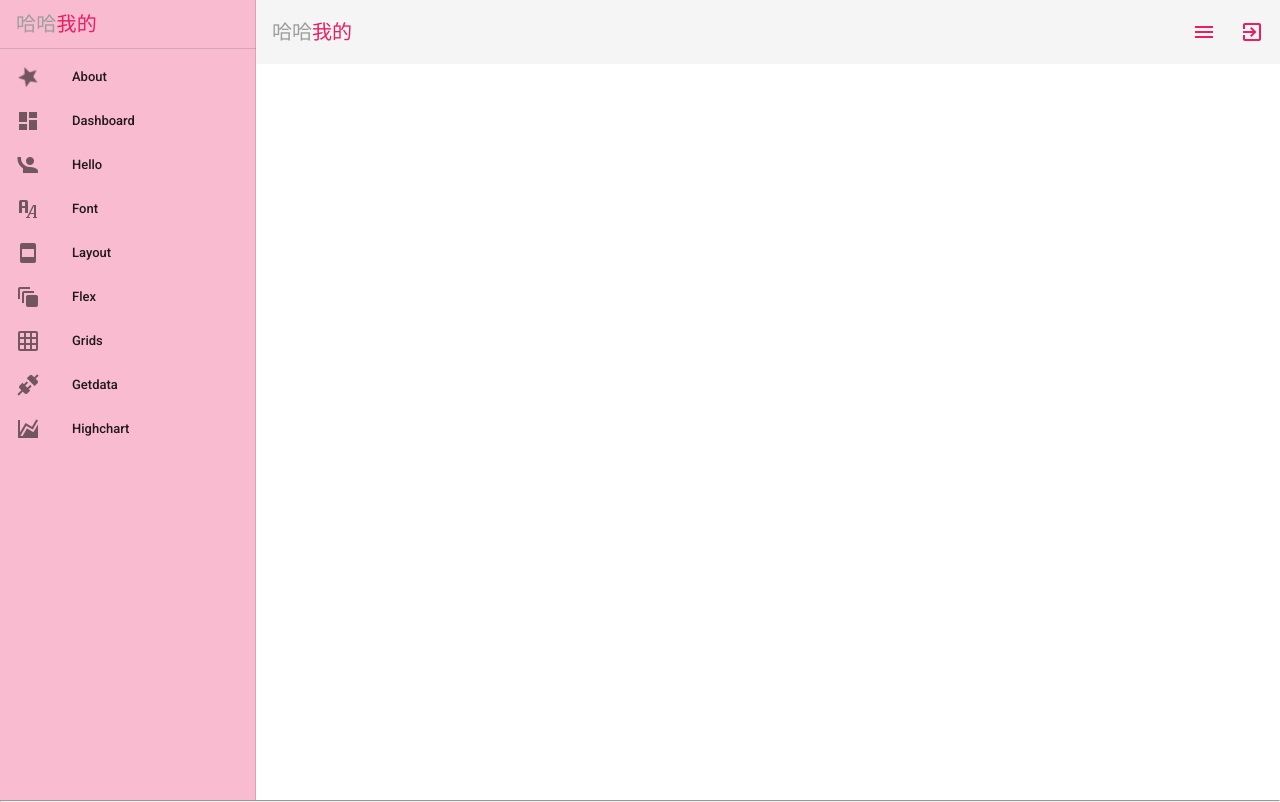
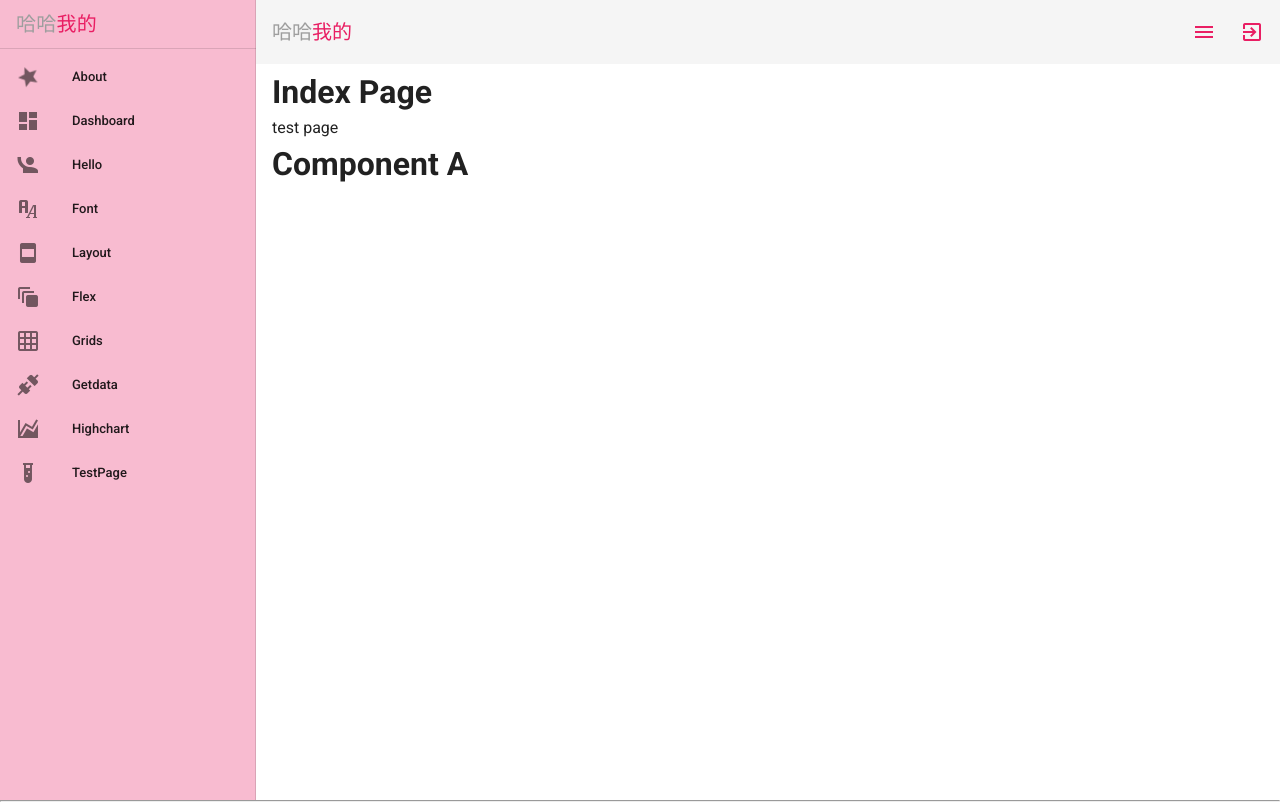
Before and after one commit to miloweimo/demo, a Vue app in the folder packages/learn-vue2/: page /#/testpage in a window 1280 px wide. Built offline with nearby package versions, Linux system fonts and the light colour scheme.

Commit message:
feat:添加模块
Signed-off-by: Wei Mo <miloweimo@outlook.com>

```diff
--- a/packages/learn-vue2/src/components/Navbar.vue
+++ b/packages/learn-vue2/src/components/Navbar.vue
@@ -64,6 +64,7 @@ export default {
         { title: "Grids", icon: "mdi-grid", linkto: "/grids" },
         { title: "Getdata", icon: "mdi-connection", linkto: "/getdata" },
         { title: "Highchart", icon: "mdi-chart-areaspline", linkto: "/highchart" },
+        { title: "TestPage", icon: "mdi-test-tube", linkto: "/testpage" },
       ],
       right: null,
     };
--- /dev/null
+++ b/packages/learn-vue2/src/modules/testpage/components/ComponentA.vue
@@ -0,0 +1,15 @@
+<template>
+  <div>
+    <h1>Component A</h1>
+  </div>
+</template>
+
+<script>
+export default {
+
+}
+</script>
+
+<style>
+
+</style>
--- /dev/null
+++ b/packages/learn-vue2/src/modules/testpage/index.vue
@@ -0,0 +1,22 @@
+<template>
+  <div>
+    <h1>Index Page</h1>
+    test page
+    <ComponentA />
+  </div>
+</template>
+
+<script>
+import ComponentA from './components/ComponentA.vue'
+
+export default {
+  name: 'TestModuleIndexPage',
+  components: {
+    ComponentA,
+  },
+}
+</script>
+
+<style>
+
+</style>
--- a/packages/learn-vue2/src/router.js
+++ b/packages/learn-vue2/src/router.js
@@ -59,5 +59,11 @@ export default new Router({
       name: 'getdata',
       component: Getdata
     },
+    {
+      path: '/testpage',
+      name: 'testpage',
+      // component: () => import('./modules/testpage/IndexPage.vue')
+      component: resolve => require(['@/modules/testpage'], resolve)
+    },
   ]
 })
```
Also changed, not shown: 1 other file (tests, documents, lock files or other folders).
